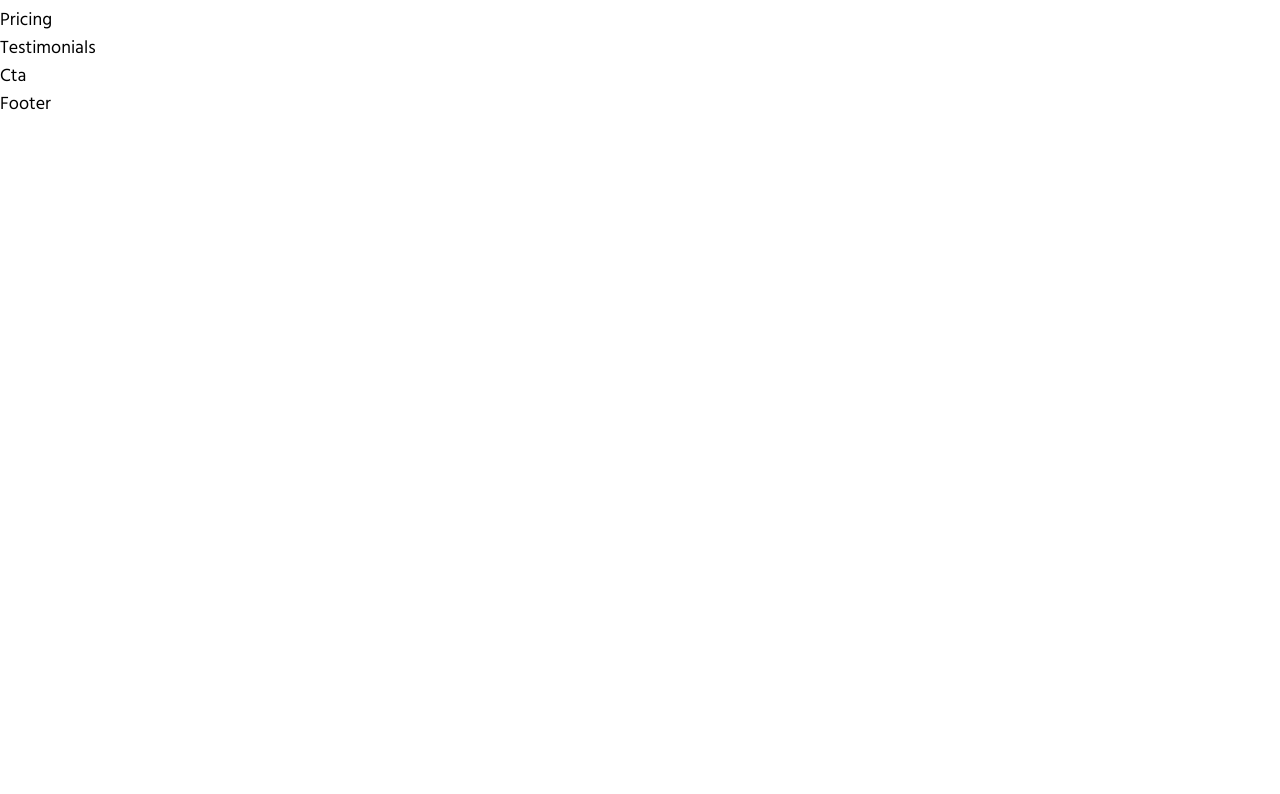
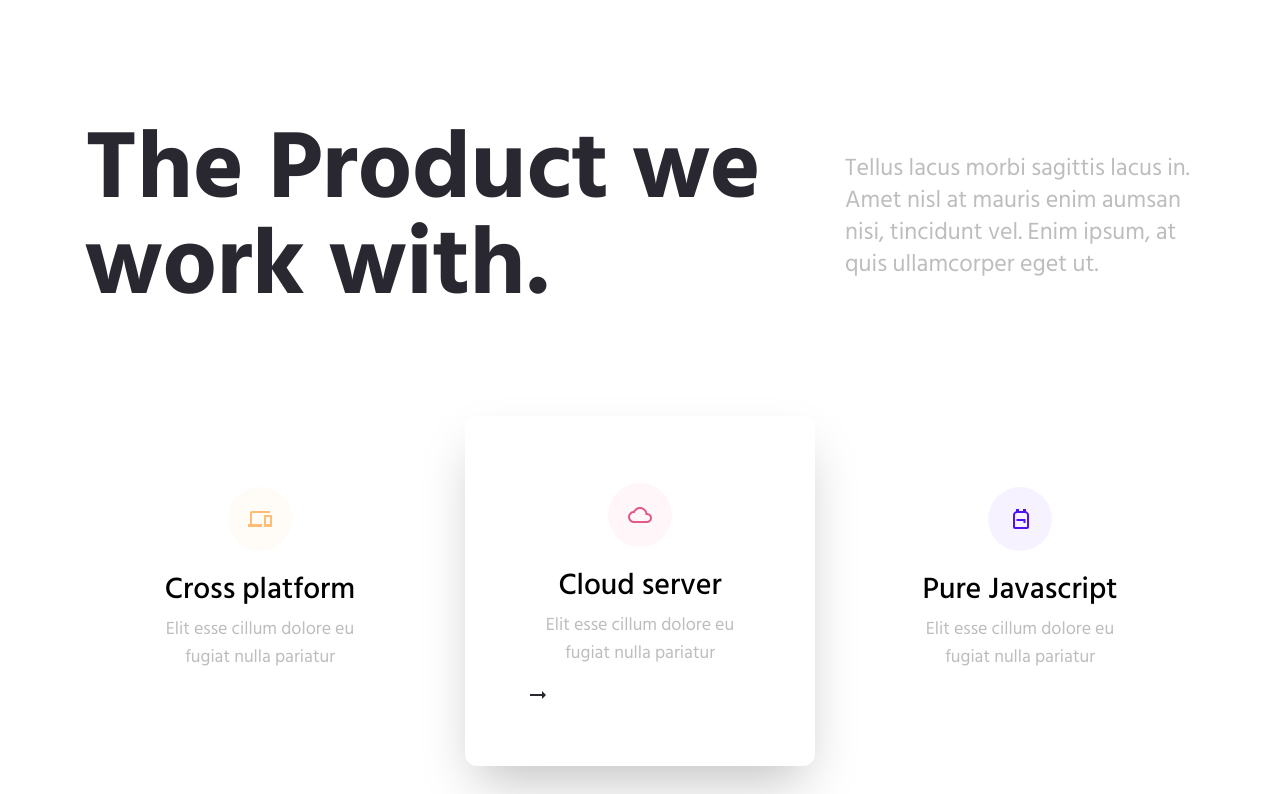
Before and after one commit to ummesadeka/xpense-react, a React (Create React App) app: page / in a window 1280 px wide. Shown: the part 4266-5060 px from the top of the page. Built offline with nearby package versions, Linux system fonts and the light colour scheme.

Commit message:
Product Card

```diff
--- a/src/components/Cards.js
+++ b/src/components/Cards.js
@@ -1,7 +1,51 @@
-import React from 'react';
+import React, { useState } from 'react';
+import { product } from '../data';
+import ArrowImg from '../assets/img/product/cards/arrow.svg';
+const Cards = () => {
+  // index state
+  const [index, setIndex] = useState(1);
 
-const Cards = () => {
-  return <div>Card</div>;
+  // destructure product data
+  const { cards } = product;
+
+  return (
+    <>
+      {/* cards */}
+      <div className="flex flex-col gap-y-[30px] lg:flex-row lg:gap-x-[30px]">
+        {cards.map((card, cardIndex) => {
+          // destructure card
+          const { icon, title, subtitle, delay } = card;
+          return (
+            <div
+              key={cardIndex}
+              data-aos="zoom-out"
+              data-aos-offset="300"
+              data-aos-delay="delay"
+            >
+              <div
+                onClick={() => setIndex(cardIndex)}
+                className={`${
+                  index === cardIndex && 'bg-white shadow-2xl'
+                } w-[350px] h-[350px] flex flex-col justify-center items-center mx-auto p-[65px] text-center rounded-[12px] cursor-pointer transition-all`}
+              >
+                {/* card icon */}
+                <div className="mb-6">
+                  <img src={icon} alt="" />
+                </div>
+                <div>
+                  {/* card title */}
+                  <div className="mb-3 text-[30px] font-medium">{title}</div>
+                  {/* card subtitle */}
+                  <p className="mb-6 text-light">{subtitle}</p>
+                  {index === cardIndex && <img src={ArrowImg} alt="" />}
+                </div>
+              </div>
+            </div>
+          );
+        })}
+      </div>
+    </>
+  );
 };
 
 export default Cards;
--- a/src/components/Product.js
+++ b/src/components/Product.js
@@ -1,7 +1,36 @@
 import React from 'react';
-
+import { product } from '../data';
+import Cards from './Cards';
 const Product = () => {
-  return <div>Products</div>;
+  // destructure product data
+  const { title, subtitle } = product;
+  return (
+    <section className="section">
+      <div className="container mx-auto">
+        {/* title & subtitle */}
+        <div className="flex flex-col items-center lg:flex-row mb-10 lg:mb-20">
+          <h2
+            className="section-title"
+            data-aos="fade-up"
+            data-aos-offset="400"
+            data-aos-delay="300"
+          >
+            {title}
+          </h2>
+          <p
+            className="lead lg:max-w-[350px]"
+            data-aos="fade-up"
+            data-aos-offset="400"
+            data-aos-delay="400"
+          >
+            {subtitle}
+          </p>
+        </div>
+        {/* cards */}
+        <Cards />
+      </div>
+    </section>
+  );
 };
 
 export default Product;
```
